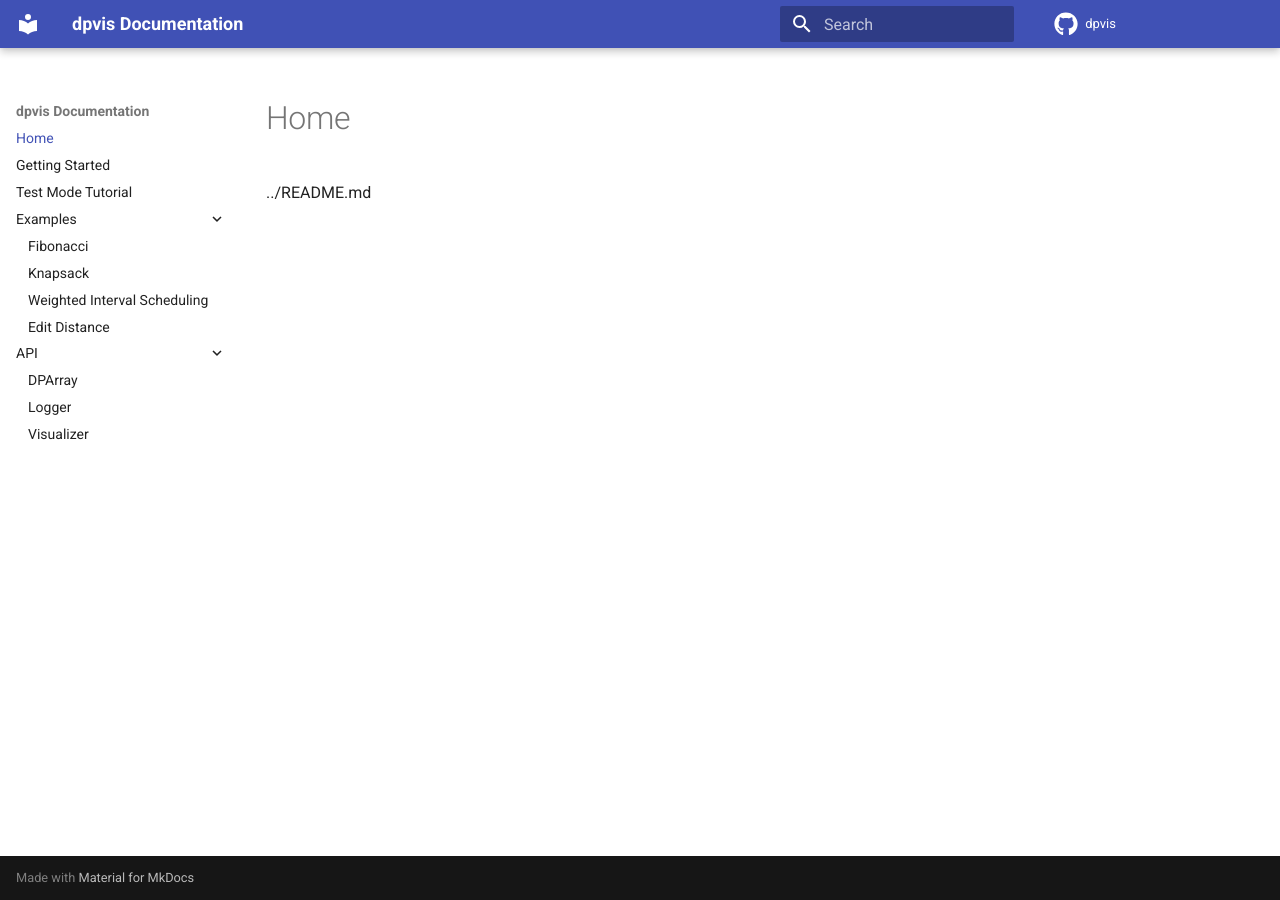
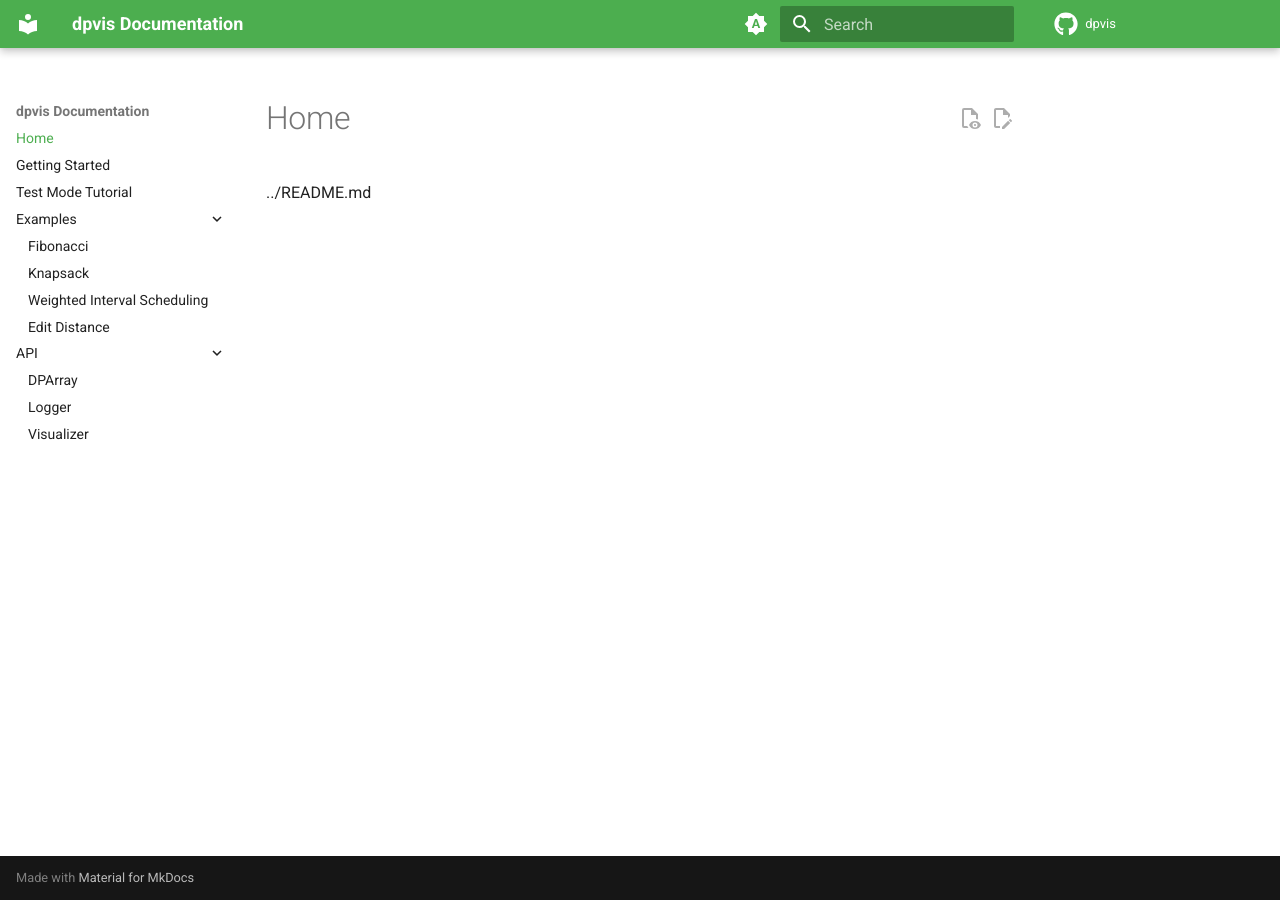
Before and after one commit to itsdawei/dpvis, an MkDocs documentation site: the page built from docs/README.md, in a window 1280 px wide. Built offline with MkDocs 1.6.1 and Material for MkDocs 9.7.7, drawn with Linux system fonts in a browser that asks for light colours; comment, search, counter and statistics services are not loaded.

Commit message:
Dark mode for documentation (#70)
* Add edit and show source button

* format

* history

* Fix

```diff
--- a/mkdocs.yml
+++ b/mkdocs.yml
@@ -1,11 +1,41 @@
 site_name: dpvis Documentation
 repo_url: https://github.com/itsdawei/dpvis
+edit_uri: edit/main/docs/
 repo_name: dpvis
 theme:
   name: material
+  palette:
+    # Palette toggle for automatic mode
+    - media: "(prefers-color-scheme)"
+      toggle:
+        icon: material/brightness-auto
+        name: Switch to light mode
+      primary: green
+      accent: red
+
+    # Palette toggle for light mode
+    - media: "(prefers-color-scheme: light)"
+      scheme: default
+      toggle:
+        icon: material/brightness-7
+        name: Switch to dark mode
+      primary: green
+      accent: red
+
+    # Palette toggle for dark mode
+    - media: "(prefers-color-scheme: dark)"
+      scheme: slate
+      toggle:
+        icon: material/brightness-4
+        name: Switch to system preference
+      primary: green
+      accent: red
   features:
+    - header.autohide
     - content.code.copy
     - content.code.annotate
+    - content.action.edit
+    - content.action.view
     - navigation.instant
     - navigation.expand
     - navigation.indexes
@@ -17,20 +47,20 @@ nav:
   - Getting Started: getting_started.md
   - Test Mode Tutorial: test_mode/test_mode.md
   - Examples:
-    - examples/index.md
-    - Fibonacci: examples/fibonacci.md
-    - Knapsack: examples/knapsack.md
-    - Weighted Interval Scheduling: examples/wis.md
-    - Edit Distance: examples/edit_distance.md
+      - examples/index.md
+      - Fibonacci: examples/fibonacci.md
+      - Knapsack: examples/knapsack.md
+      - Weighted Interval Scheduling: examples/wis.md
+      - Edit Distance: examples/edit_distance.md
   - API:
-    - DPArray: api/dp_array.md
-    - Logger: api/logger.md
-    - Visualizer: api/visualizer.md
+      - DPArray: api/dp_array.md
+      - Logger: api/logger.md
+      - Visualizer: api/visualizer.md
 plugins:
   - search
   - gen-files:
       scripts:
-      - docs/gen_ref_pages.py
+        - docs/gen_ref_pages.py
   - mkdocstrings:
       default_handler: python
       handlers:
@@ -39,6 +69,7 @@ plugins:
             docstring_style: google
             docstring_options:
               returns_named_value: False
+  - git-revision-date-localized
 markdown_extensions:
   - toc:
       permalink: "#"
--- a/pyproject.toml
+++ b/pyproject.toml
@@ -33,6 +33,7 @@ mkdocs-material = "^9.2.8"
 mkdocstrings = { version = "^0.23.0",  extras = ["python"] }
 mkdocs-gen-files = "^0.5.0"
 mkdocs-autorefs = "^0.5.0"
+mkdocs-git-revision-date-localized-plugin = "^1.2.4"
 
 [build-system]
 requires = ["poetry-core"]
```
Also changed, not shown: HISTORY.md (+2 -0 lines).
